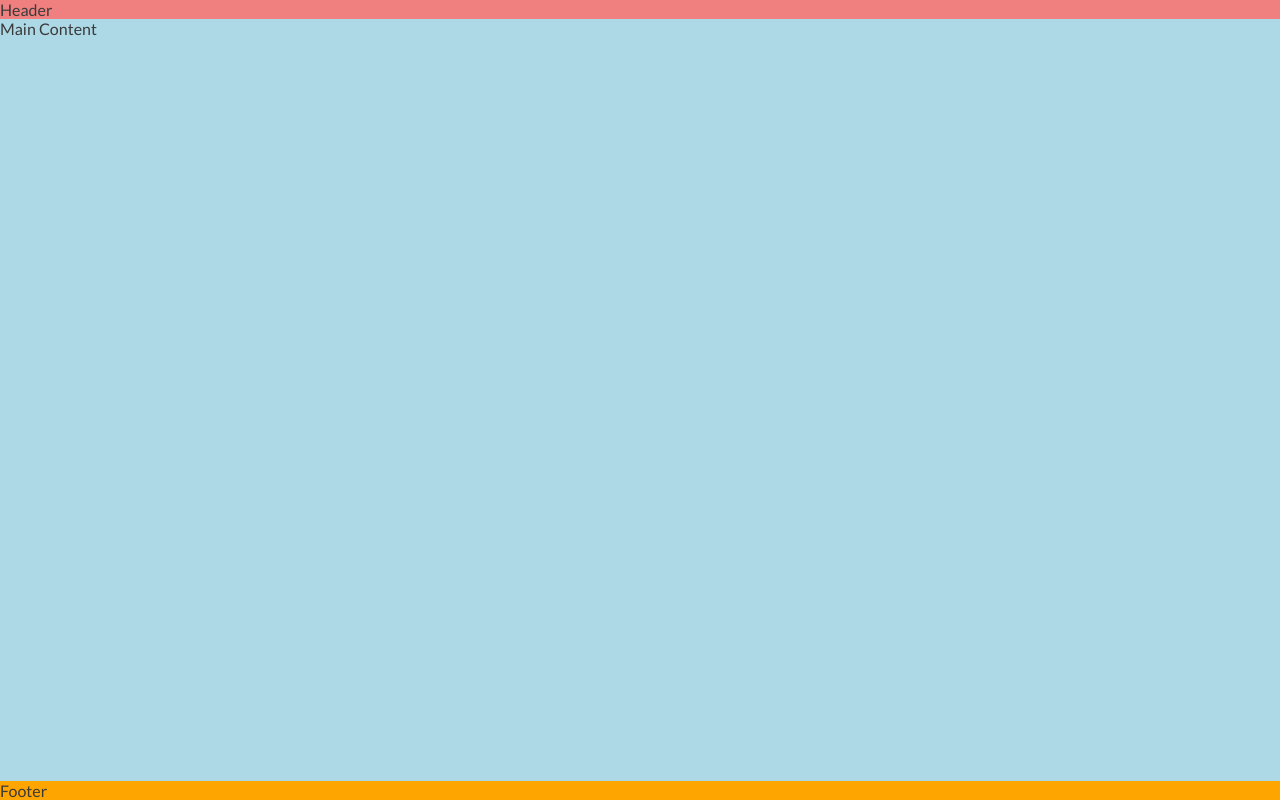
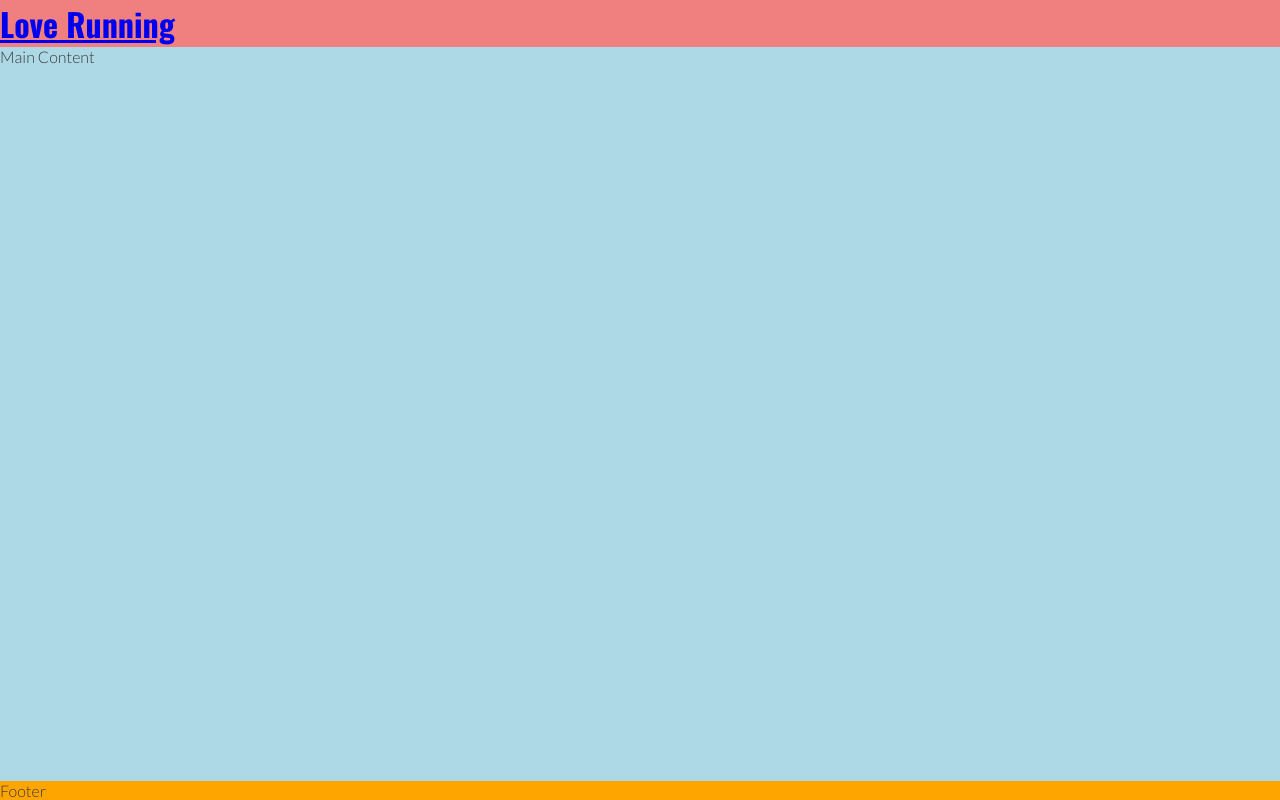
Before and after one commit to Whon1980-DL/love-running, a plain HTML site: page index.html in a window 1280 px wide. Drawn offline with nearby package versions, Linux system fonts and the light colour scheme.

Commit message:
Add logo to header and apply Oswald font

```diff
--- a/assets/css/style.css
+++ b/assets/css/style.css
@@ -1,5 +1,5 @@
 /* Google fonts import */
-@import url('https://fonts.googleapis.com/css2?family=Lato:ital,wght@300&family=Oswald:wght@200..700&display=swap');
+@import url('https://fonts.googleapis.com/css2?family=Lato:wght@300&family=Oswald:wght@200;300;400;500;600;700&display=swap');
 
 /* Asterisk wildcard selector to override default styles added by the browser */
 * {
@@ -18,15 +18,20 @@ body {
     font-family: 'Lato', sans-serif;
 }
 
+h1 {
+    font-family: 'Oswald', sans-serif;
+}
+
 /* Header */
 header {
     background-color: lightcoral;
 }
 
+
 /* Main content */
 main {
     background-color: lightblue;
-    /* Make main element tale up any surplus space to push footer down */
+    /* Make main element take up any surplus space to push footer down */
     flex: 1 0 auto;
 }
 
--- a/index.html
+++ b/index.html
@@ -19,7 +19,13 @@
 <body>
 
     <!-- Header -->
-    <header>Header</header>
+    <header>
+
+        <a href="index.html">
+            <h1 id="logo">Love Running</h1>
+        </a>
+
+    </header>
 
     <!-- Main Content -->
     <main>Main Content</main>
```
